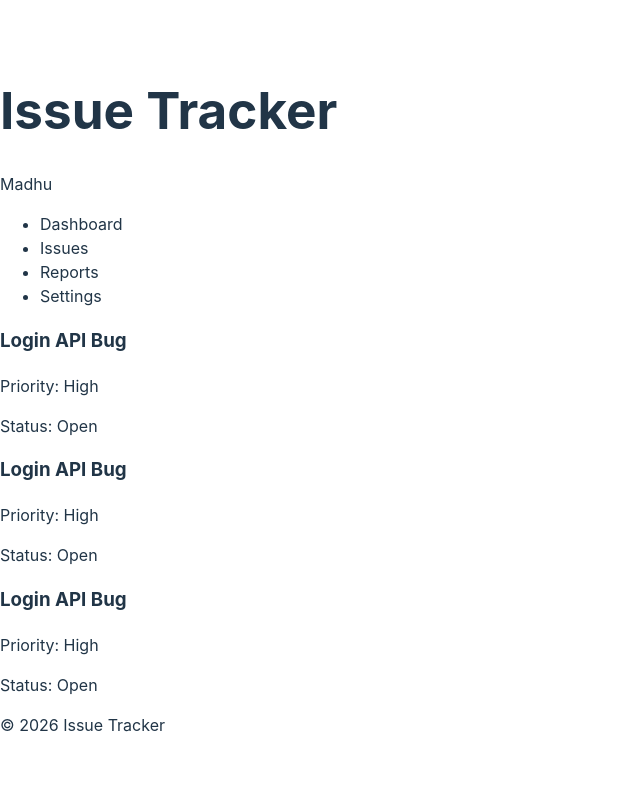
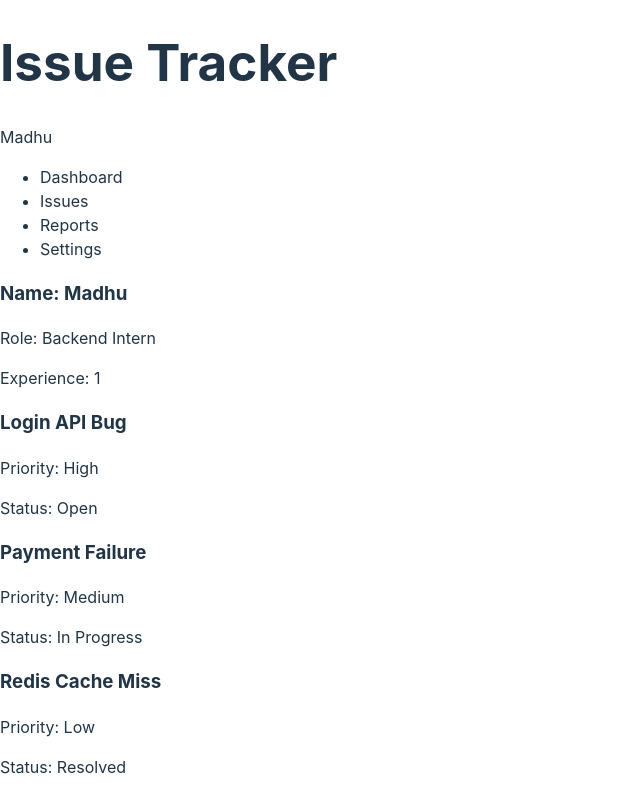
Before and after one commit to Madhusudhan-R360/Issue-Tracker, a React (Vite) app: page / in a window 1280 px wide. Shown: the top 800 px of the page, without its empty margins (0-640 px from the left). Built offline with nearby package versions, Linux system fonts and the light colour scheme.

Commit message:
Day 2-Props

```diff
--- a/src/App.jsx
+++ b/src/App.jsx
@@ -2,7 +2,7 @@ import Header from "./components/Header";
 import Sidebar from "./components/Sidebar";
 import IssueCard from "./components/IssueCard";
 import Footer from "./components/Footer";
-
+import DeveloperCard from "./components/DeveloperCard";
 function App() {
   return (
     <div>
@@ -10,10 +10,41 @@ function App() {
 
       <Sidebar />
 
-      <IssueCard />
-      <IssueCard />
-      <IssueCard />
+     <DeveloperCard
+  name="Madhu"
+  role="Backend Intern"
+  experience={1}
+/>
 
+     <IssueCard
+  title="Login API Bug"
+  priority="High"
+  status="Open"
+/>
+
+<IssueCard
+  title="Payment Failure"
+  priority="Medium"
+  status="In Progress"
+/>
+
+<IssueCard
+  title="Redis Cache Miss"
+  priority="Low"
+  status="Resolved"
+/>
+
+<IssueCard
+  title="MongoDB Timeout"
+  priority="Critical"
+  status="Open"
+/>
+
+<IssueCard
+  title="JWT Validation Error"
+  priority="High"
+  status="Testing"
+/>
       <Footer />
     </div>
   );
--- /dev/null
+++ b/src/components/DeveloperCard.jsx
@@ -0,0 +1,11 @@
+function DeveloperCard({ name, role, experience }) {
+  return (
+    <div>
+      <h3>Name: {name}</h3>
+      <p>Role: {role}</p>
+      <p>Experience: {experience}</p>
+    </div>
+  );
+}
+
+export default DeveloperCard;
--- a/src/components/IssueCard.jsx
+++ b/src/components/IssueCard.jsx
@@ -1,9 +1,9 @@
-function IssueCard() {
+function IssueCard({ title, priority, status }) {
   return (
     <div>
-      <h3>Login API Bug</h3>
-      <p>Priority: High</p>
-      <p>Status: Open</p>
+      <h3>{title}</h3>
+      <p>Priority: {priority}</p>
+      <p>Status: {status}</p>
     </div>
   );
 }
```
